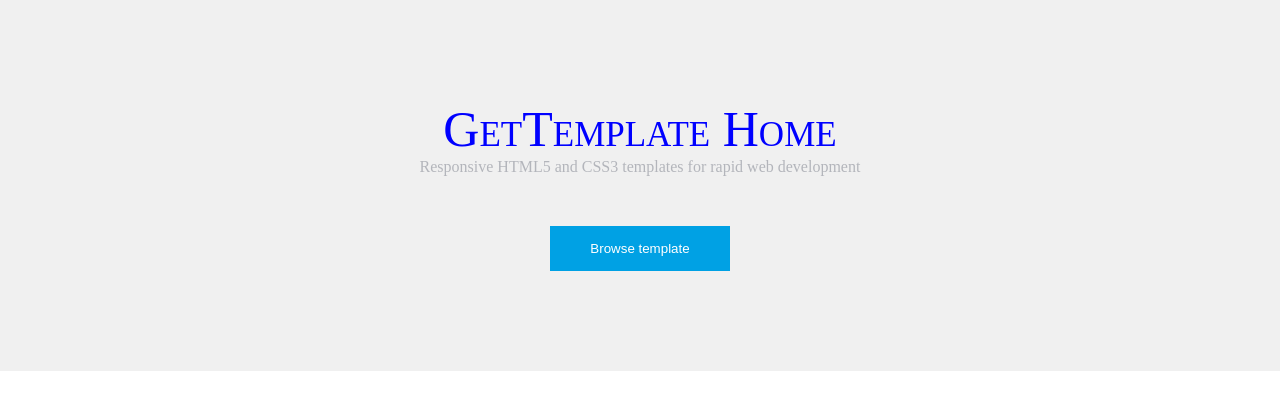
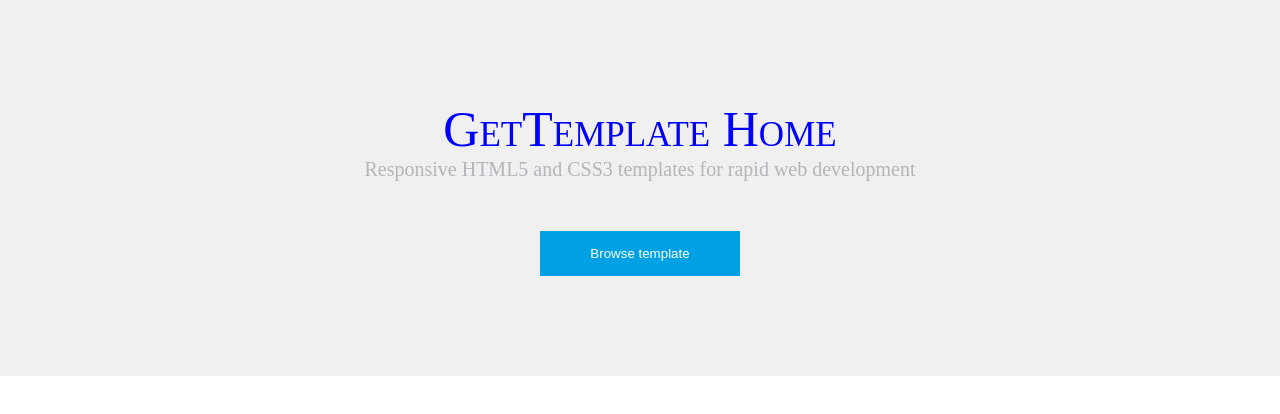
Before and after one commit to fashion-prepod/gittest, a plain HTML site: page index.html in a window 1280 px wide. Drawn offline with Linux system fonts and the light colour scheme.

```diff
--- a/index.css
+++ b/index.css
@@ -15,7 +15,7 @@ background-color: #F0F0F0;
 }
 
 .h1 {
-font-weight: 300;
+font-weight: 100;
 font-size: 50px;
 margin-top: 100px;
 color: blue;
@@ -26,12 +26,18 @@ font-variant: small-caps;
 margin-bottom: 50px;
 color: #B3B5BB;
 font-weight: 300;
+font-size: 20px;
+font-weight: 300;
 }
 
 .button {
 background-color: #00A1E4;
 color: white;
 border: none;
-padding: 15px 40px;
+padding: 15px 50px;
 margin-bottom: 100px;
 }
+
+.button:hover {
+background-color: #0373a3;
+}
```
Also changed, not shown: index.html (+4 -4 lines).
